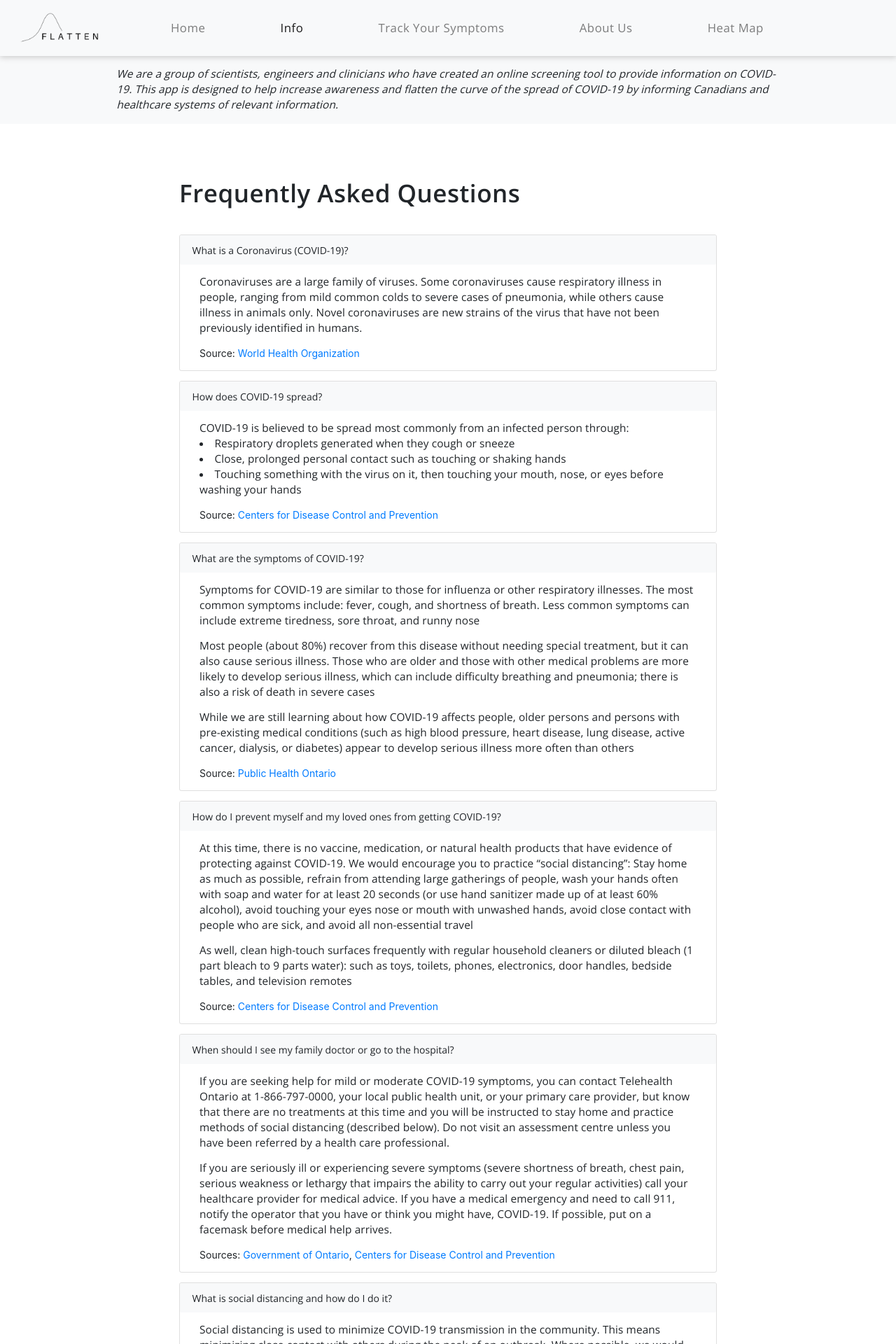
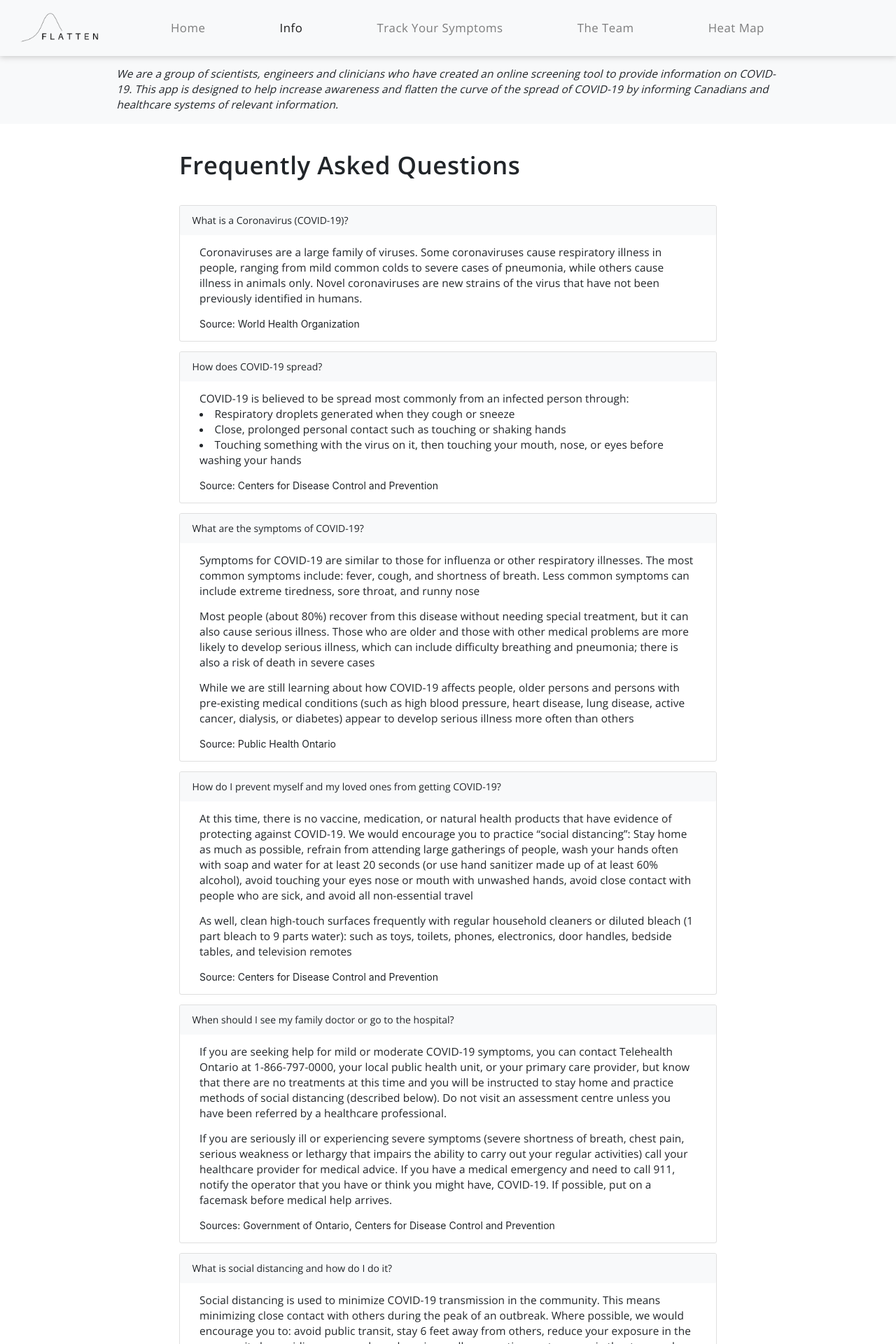
Before and after one commit to yifeiz/covid-19-frontend, a React (Create React App) app: page /info in a window 1280 px wide. Shown: the top 1920 px of the page at 70% size. Built offline with nearby package versions, Linux system fonts and the light colour scheme.

Commit message:
Various UI

```diff
--- a/src/components/about-us/AboutUs.css
+++ b/src/components/about-us/AboutUs.css
@@ -2,6 +2,15 @@
   .about-us {
     padding: 3% 5% !important;
   }
+}
+
+.infoLink {
+  color: #212529;
+  text-decoration: none !important;
+}
+
+.infoLink:hover {
+  color: grey;
 }
 
 .about-us {
@@ -11,16 +20,20 @@
 .title {
   text-align: center;
   font-family: "Open Sans";
-  padding-top: 30px;
-  padding-bottom: 10px;
-  padding-left: 5%;
-  padding-right: 5%;
+  padding: 0% 5%;
 }
 
 .description {
   text-align: center;
   font-family: "Open Sans";
   padding: 10px 5%;
+  font-size: 18px;
+}
+
+.contact {
+  text-align: center;
+  font-family: "Open Sans";
+  padding: 0%;
   font-size: 18px;
 }
 
--- a/src/components/about-us/AboutUs.jsx
+++ b/src/components/about-us/AboutUs.jsx
@@ -111,6 +111,12 @@ const AboutUs = () => (
         <p className="description">
           Here are the amazing volunteers who made this project possible!
         </p>
+        <p className="contact">
+          Contact Us:{" "}
+          <a className="infoLink" href="mailto:flattenofficial@gmail.com">
+            flattenofficial@gmail.com
+          </a>
+        </p>
         <hr className="line" />
       </section>
       <section className="profiles">
--- a/src/components/disclaimer/Disclaimer.css
+++ b/src/components/disclaimer/Disclaimer.css
@@ -1,12 +1,6 @@
-@media screen and (max-width: 700px) {
-  p {
-    font-size: 1rem !important;
-  }
-}
-
 .Disclaimer {
   font-style: italic;
-  padding: 1.2% 13% 1.2% 13%;
+  padding: 1.2% 13%;
   text-align: left;
   background-color: #f8f9fa;
 }
@@ -14,27 +8,28 @@
 @media screen and (max-width: 500px) and (max-height: 900px) {
   /*Mobile Phone*/
   .Disclaimer {
-    padding: 5% 13% 5% 13%;
+    font-size: 1rem !important;
+    padding: 5% 8%;
   }
 }
 
 @media screen and (max-width: 900px) and (max-height: 500px) {
   /*Landscape Mobile Phone*/
   .Disclaimer {
-    padding: 3% 13% 3% 13%;
+    padding: 3% 13%;
   }
 }
 
 @media screen and (max-height: 1100px) and (max-width: 850px) and (min-height: 900px) and (min-width: 700px) {
   /*Tablet*/
   .Disclaimer {
-    padding: 2% 13% 2% 13%;
+    padding: 2% 13%;
   }
 }
 
 @media screen and (max-width: 1100px) and (max-height: 850px) and (min-width: 900px) and (min-height: 700px) {
   /*Landscape Tablet*/
   .Disclaimer {
-    padding: 2% 13% 2% 13%;
+    padding: 2% 13%;
   }
 }
--- a/src/components/header/Header.jsx
+++ b/src/components/header/Header.jsx
@@ -73,7 +73,7 @@ class Header extends React.Component {
                 activeClassName="active"
                 onClick={this.resetNav}
               >
-                <h3>About Us</h3>
+                <h3>The Team</h3>
               </NavLink>
             </NavItem>
             <NavItem className="navlink">
--- a/src/components/info/Info.css
+++ b/src/components/info/Info.css
@@ -1,6 +1,8 @@
-@media screen and (max-width: 700px) {
+@media screen and (max-width: 500px) and (max-height: 900px) {
+  /*Mobile Phone*/
   .info__title {
     font-size: 1.5rem !important;
+    padding-top: 5% !important;
   }
 
   .info__container {
@@ -10,7 +12,8 @@
 }
 
 .info__title {
-  padding-bottom: 10px;
+  padding-top: 0%;
+  padding-bottom: 1%;
 }
 
 .info__container {
--- a/src/components/info/Paragraphs/Para0.jsx
+++ b/src/components/info/Paragraphs/Para0.jsx
@@ -14,6 +14,7 @@ const Para0 = () => (
     <span>Source: </span>
     <a
       className="infoLink"
+      target="_blank"
       href="https://www.who.int/health-topics/coronavirus"
     >
       World Health Organization
--- a/src/components/info/Paragraphs/Para1.jsx
+++ b/src/components/info/Paragraphs/Para1.jsx
@@ -12,13 +12,14 @@ const Para1 = () => (
         Close, prolonged personal contact such as touching or shaking hands
       </li>
       <li>
-          Touching something with the virus on it, then touching your mouth,
-          nose, or eyes before washing your hands
+        Touching something with the virus on it, then touching your mouth, nose,
+        or eyes before washing your hands
       </li>
     </p>
     <span>Source: </span>
     <a
       className="infoLink"
+      target="_blank"
       href="https://www.cdc.gov/coronavirus/2019-ncov/prepare/transmission.html"
     >
       Centers for Disease Control and Prevention
--- a/src/components/info/Paragraphs/Para2.jsx
+++ b/src/components/info/Paragraphs/Para2.jsx
@@ -26,6 +26,7 @@ const Para2 = () => (
     <span>Source: </span>
     <a
       className="infoLink"
+      target="_blank"
       href="https://www.ontario.ca/page/2019-novel-coronavirus"
     >
       Public Health Ontario
--- a/src/components/info/Paragraphs/Para3.jsx
+++ b/src/components/info/Paragraphs/Para3.jsx
@@ -23,6 +23,7 @@ const Para3 = () => (
     <span>Source: </span>
     <a
       className="infoLink"
+      target="_blank"
       href="https://www.cdc.gov/coronavirus/2019-ncov/prepare/prevention.html"
     >
       Centers for Disease Control and Prevention
--- a/src/components/info/Paragraphs/Para4.jsx
+++ b/src/components/info/Paragraphs/Para4.jsx
@@ -10,7 +10,7 @@ const Para4 = () => (
       unit, or your primary care provider, but know that there are no treatments
       at this time and you will be instructed to stay home and practice methods
       of social distancing (described below). Do not visit an assessment centre
-      unless you have been referred by a health care professional.
+      unless you have been referred by a healthcare professional.
     </p>
     <p>
       If you are seriously ill or experiencing severe symptoms (severe shortness
@@ -23,6 +23,7 @@ const Para4 = () => (
     <span>Sources: </span>
     <a
       className="infoLink"
+      target="_blank"
       href="https://www.ontario.ca/page/2019-novel-coronavirus"
     >
       Government of Ontario
@@ -30,6 +31,7 @@ const Para4 = () => (
     <span>, </span>
     <a
       className="infoLink"
+      target="_blank"
       href="https://www.cdc.gov/coronavirus/2019-ncov/if-you-are-sick/steps-when-sick.html"
     >
       Centers for Disease Control and Prevention
--- a/src/components/info/Paragraphs/Para5.jsx
+++ b/src/components/info/Paragraphs/Para5.jsx
@@ -16,6 +16,7 @@ const Para5 = () => (
     <span>Source: </span>
     <a
       className="infoLink"
+      target="_blank"
       href="https://www.canada.ca/en/public-health/services/diseases/2019-novel-coronavirus-infection/health-professionals/public-health-measures-mitigate-covid-19.html"
     >
       Government of Canada
--- a/src/main.css
+++ b/src/main.css
@@ -112,6 +112,13 @@ button:hover {
   z-index: 2;
 }
 
+@media screen and (max-height: 1100px) and (max-width: 850px) and (min-height: 900px) and (min-width: 700px) {
+  /*Tablet*/
+  .navbar-collapse {
+    padding: 0px 25px;
+  }
+}
+
 .nav-link {
   width: max-content !important;
 }
```
Lines whose indentation alone changed are shown as unchanged.
